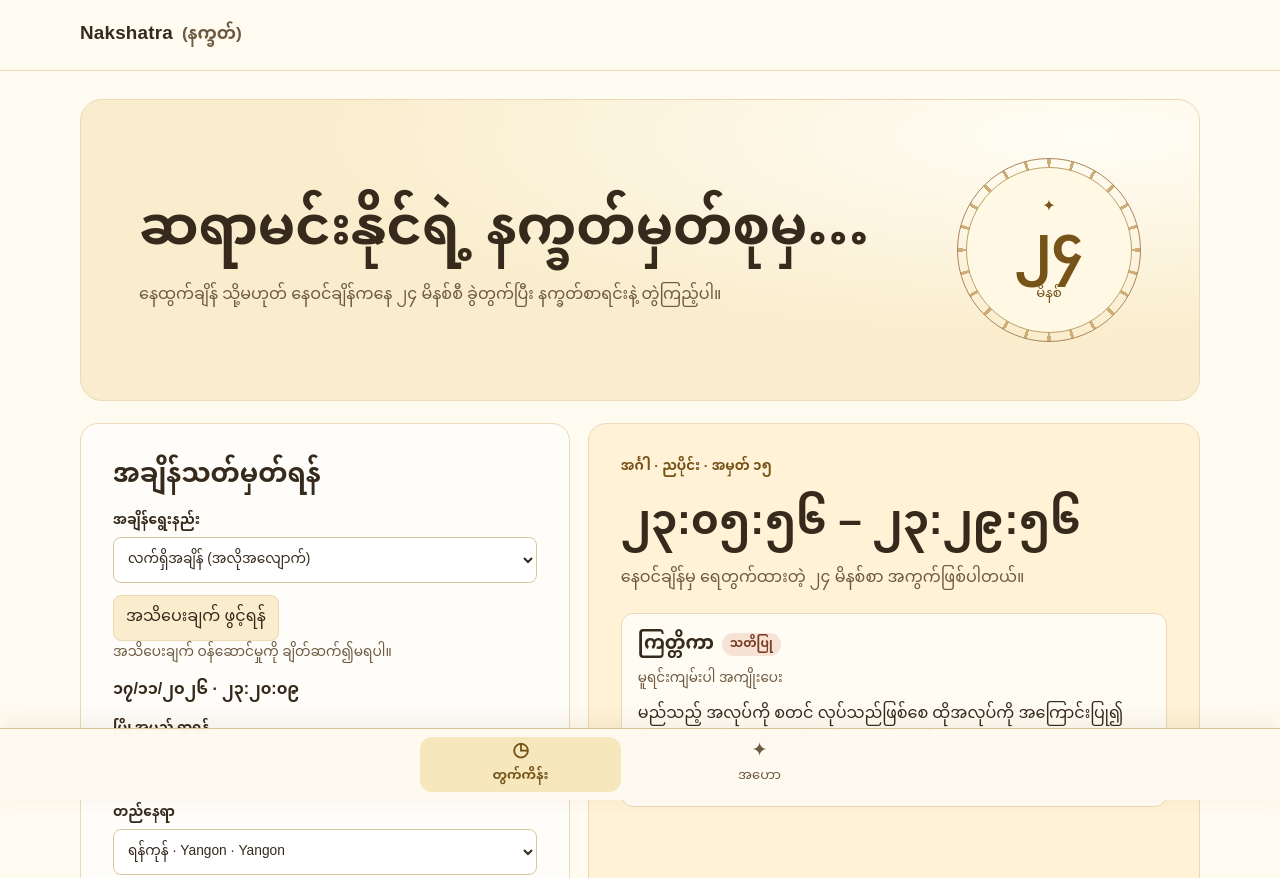
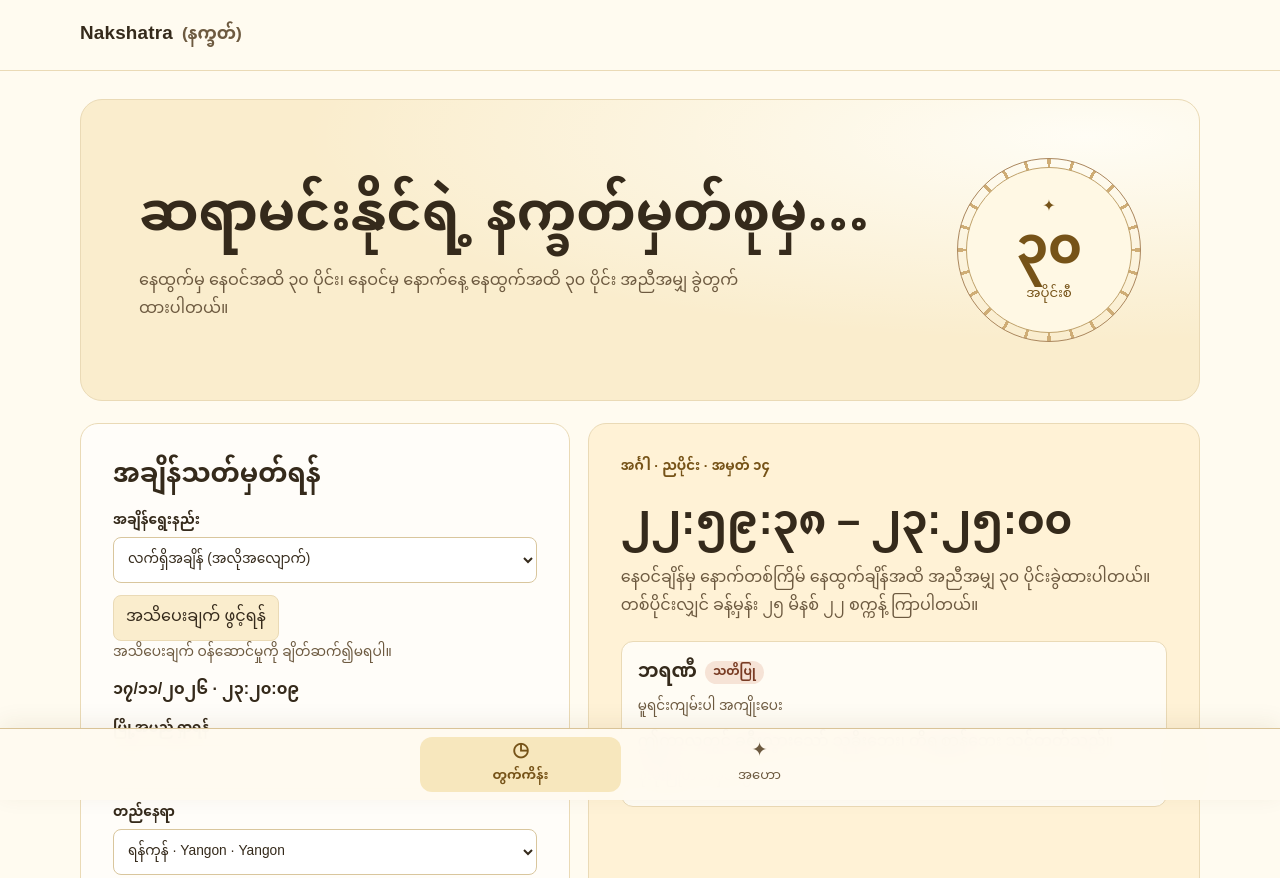
Before and after one commit to yemunaung2244/MinAstro, a website with bundled scripts: page dist/index.html in a window 1280 px wide. Shown: the top 878 px of the page. Built offline with nearby package versions, Linux system fonts and the light colour scheme; no server answers.

Commit message:
Update Site source

```diff
--- a/dist/app.js
+++ b/dist/app.js
@@ -1,4 +1,4 @@
-import { catalogs, getRuler, myanmarUtcOffset, slotMinutes, solarTimes, toMinutes, windowsFor } from './nadika.js';
+import { catalogs, getRuler, myanmarUtcOffset, solarTimes, toMinutes, windowsFor } from './nadika.js';
 
 const byId = (id) => document.getElementById(id);
 const weekdays = ['တနင်္ဂနွေ', 'တနင်္လာ', 'အင်္ဂါ', 'ဗုဒ္ဓဟူး', 'ကြာသပတေး', 'သောကြာ', 'စနေ'];
@@ -129,17 +129,15 @@ function updateResult() {
 
   if (!slot || slot.start >= limit) {
     byId('result-time').textContent = 'နာဒီကာအကွက် မရှိပါ';
-    byId('result-note').textContent = slot ? 'ဒီအကွက်မစခင် အချိန်ပိုင်း ကုန်ဆုံးပါတယ်။'
-      : 'ကျမ်းပါ ၂၄ မိနစ်စာ အကွက် ၃၀ ကုန်ဆုံးသွားပါပြီ။';
+    byId('result-note').textContent = 'ရက်စွဲနှင့် အချိန်ကို စစ်ပေးပါ။';
     return;
   }
 
   const dateOffset = beforeSunrise ? dayMinutes : 0;
   byId('result-time').textContent = `${timeLabel(slot.start - dateOffset)} – ${timeLabel(slot.end - dateOffset)}`;
   const seconds = Math.round((slot.end - slot.start) * 60);
-  byId('result-note').textContent = seconds < slotMinutes * 60
-    ? `အချိန်ပိုင်းကုန်ဆုံးချိန်အထိ ${mm(Math.floor(seconds / 60))} မိနစ် ${mm(seconds % 60)} စက္ကန့်သာ ကျန်ပါတယ်။`
-    : `${night ? 'နေဝင်ချိန်' : 'နေထွက်ချိန်'}မှ ရေတွက်ထားတဲ့ ၂၄ မိနစ်စာ အကွက်ဖြစ်ပါတယ်။`;
+  const period = night ? 'နေဝင်ချိန်မှ နောက်တစ်ကြိမ် နေထွက်ချိန်အထိ' : 'နေထွက်ချိန်မှ နေဝင်ချိန်အထိ';
+  byId('result-note').textContent = `${period} အညီအမျှ ၃၀ ပိုင်းခွဲထားပါတယ်။ တစ်ပိုင်းလျှင် ခန့်မှန်း ${mm(Math.floor(seconds / 60))} မိနစ် ${mm(seconds % 60)} စက္ကန့် ကြာပါတယ်။`;
   const [name, effect, type] = catalogs[weekday][slot.number - 1];
   byId('result-name').textContent = name;
   byId('result-effect').textContent = effect;
@@ -177,7 +175,7 @@ function renderCatalog() {
       const coordinates = location.value ? selectedCoordinates() : [];
       if (coordinates.length && coordinates.every(Number.isFinite)) {
         const { sunrise, sunset } = solarTimes(date.value, ...coordinates);
-        const preview = Math.min(sunrise + (id - 1) * slotMinutes, sunset - 1 / 60);
+        const preview = Math.min(sunrise + (id - 1) * sunset - 1 / 60);
         time.value = new Date(Math.round(preview * 60) * 1000).toISOString().slice(11, 19);
       }
       updateResult();
--- a/dist/index.html
+++ b/dist/index.html
@@ -20,9 +20,9 @@
     <section class="hero">
       <div>
         <h1>ဆရာမင်းနိုင်ရဲ့ နက္ခတ်မှတ်စုမှ…</h1>
-        <p id="calculator-intro">နေထွက်ချိန် သို့မဟုတ် နေဝင်ချိန်ကနေ ၂၄ မိနစ်စီ ခွဲတွက်ပြီး နက္ခတ်စာရင်းနဲ့ တွဲကြည့်ပါ။</p>
+        <p id="calculator-intro">နေထွက်မှ နေဝင်အထိ ၃၀ ပိုင်း၊ နေဝင်မှ နောက်နေ့ နေထွက်အထိ ၃၀ ပိုင်း အညီအမျှ ခွဲတွက်ထားပါတယ်။</p>
       </div>
-      <div class="dial" aria-hidden="true"><div><span>✦</span><strong>၂၄</strong><small>မိနစ်</small></div></div>
+      <div class="dial" aria-hidden="true"><div><span>✦</span><strong>၃၀</strong><small>အပိုင်းစီ</small></div></div>
     </section>
 
     <section id="calculator" class="calculator" aria-label="နာဒီကာတွက်စက်">
--- a/dist/nadika.js
+++ b/dist/nadika.js
@@ -1,4 +1,4 @@
-export const slotMinutes = 24;
+export const slotCount = 30;
 
 const sunday = [
   ['ဝိသာခါ', 'မိတ်ဖွဲ့ခြင်း/ အစုစပ် လုပ်ခြင်း/ လက်ထပ်ခြင်းတို့ကို ဖြစ်ပေါ်စေတတ်သည်။', 'good'],
@@ -263,10 +263,12 @@ export function toMinutes(time) {
 }
 
 export function windowsFor(anchor, limit) {
-  return Array.from({ length: 30 }, (_, index) => {
-    const start = anchor + index * slotMinutes;
-    return { number: index + 1, start, end: Math.min(start + slotMinutes, limit) };
-  });
+  const boundary = (index) => anchor + (limit - anchor) * index / slotCount;
+  return Array.from({ length: slotCount }, (_, index) => ({
+    number: index + 1,
+    start: boundary(index),
+    end: index + 1 === slotCount ? limit : boundary(index + 1),
+  }));
 }
 
 export const myanmarUtcOffset = 390;
```
